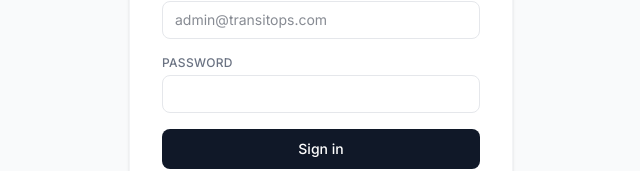
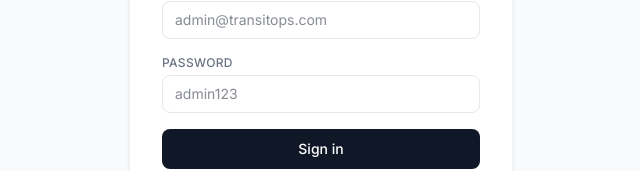
Before and after one commit to Princy912/odoo-hackathon, a React app in the folder frontend/: page /login in a window 1280 px wide. Shown: the part 391-562 px from the top of the page, without its empty margins (319-959 px from the left). Built offline with nearby package versions, Linux system fonts and the light colour scheme; the HTML template or start-up script is replaced by a standard one.

Commit message:
fixed login page ui

```diff
--- a/frontend/src/pages/Login.jsx
+++ b/frontend/src/pages/Login.jsx
@@ -72,6 +72,7 @@ export default function Login() {
             <input
               type="password"
               autoComplete="current-password"
+              placeholder="admin123"
               className="w-full border border-gray-200 rounded-lg px-3 py-2 text-sm text-gray-900 focus:outline-none focus:ring-2 focus:ring-amber-400"
               {...register("password", { required: "Password is required" })}
             />
```
